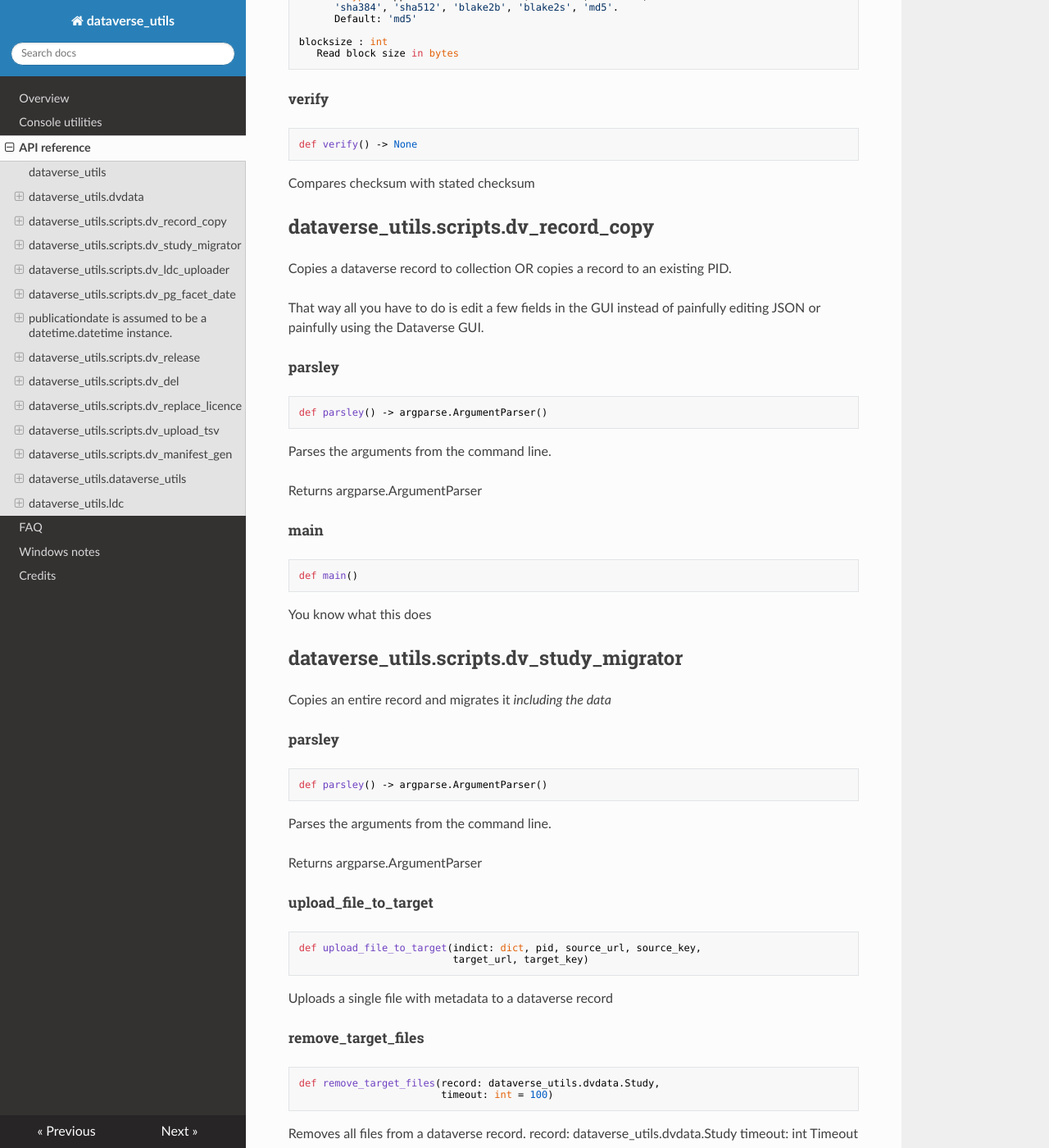
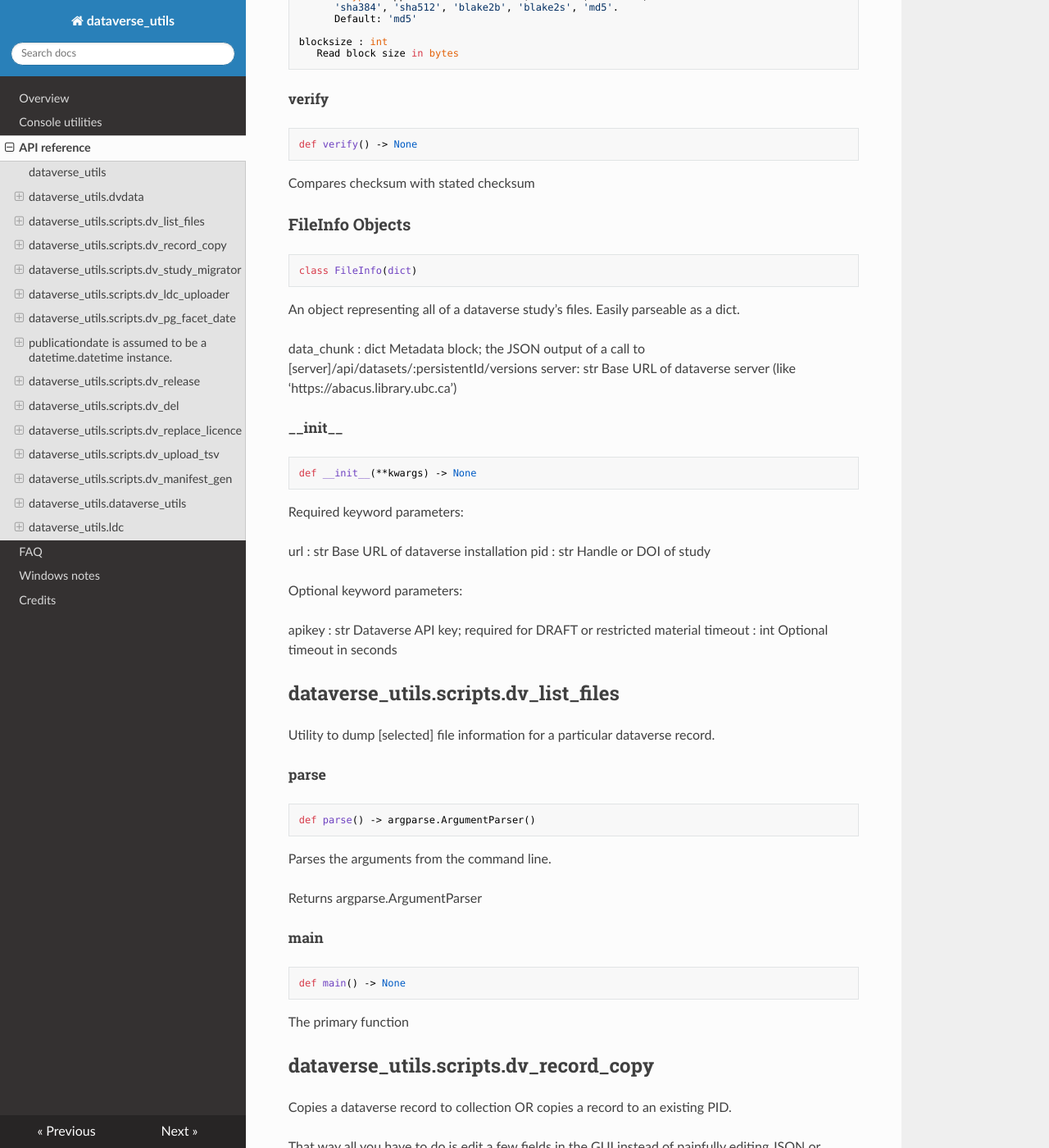
Before and after one commit to ubc-library-rc/dataverse_utils, an MkDocs documentation site: the page built from docs/api_ref.md, in a window 1280 px wide and 1400 px high, scrolled down 2612 px. Shown: the whole window at 82% size. Built offline with MkDocs 1.6.1, drawn with Linux system fonts in a browser that asks for light colours; nearby versions of some CDN libraries; some of the changed text lies outside the part shown.

Commit message:
Updated documentation

````diff
--- a/docs/api_ref.md
+++ b/docs/api_ref.md
@@ -182,6 +182,73 @@ def verify() -> None
 ```
 
 Compares checksum with stated checksum
+
+<a id="dataverse_utils.dvdata.FileInfo"></a>
+
+### FileInfo Objects
+
+```python
+class FileInfo(dict)
+```
+
+An object representing all of a dataverse study's files.
+Easily parseable as a dict.
+
+data_chunk : dict
+    Metadata block;  the JSON output of a call to
+    [server]/api/datasets/:persistentId/versions
+server: str
+    Base URL of dataverse server (like 'https://abacus.library.ubc.ca')
+
+<a id="dataverse_utils.dvdata.FileInfo.__init__"></a>
+
+##### \_\_init\_\_
+
+```python
+def __init__(**kwargs) -> None
+```
+
+Required keyword parameters:
+
+url : str
+    Base URL of dataverse installation
+pid : str
+    Handle or DOI of study
+
+Optional keyword parameters:
+
+apikey : str
+    Dataverse API key; required for DRAFT or restricted material
+timeout : int
+    Optional timeout in seconds
+
+<a id="dataverse_utils.scripts.dv_list_files"></a>
+
+## dataverse\_utils.scripts.dv\_list\_files
+
+Utility to dump [selected] file information for a particular dataverse record.
+
+<a id="dataverse_utils.scripts.dv_list_files.parse"></a>
+
+##### parse
+
+```python
+def parse() -> argparse.ArgumentParser()
+```
+
+Parses the arguments from the command line.
+
+Returns argparse.ArgumentParser
+
+<a id="dataverse_utils.scripts.dv_list_files.main"></a>
+
+##### main
+
+```python
+def main() -> None
+```
+
+The primary function
 
 <a id="dataverse_utils.scripts.dv_record_copy"></a>
 
@@ -1331,12 +1398,23 @@ def files()
 
 Returns None. No files possible
 
+<a id="dataverse_utils.ldc.Ldc.oversize"></a>
+
+##### oversize
+
+```python
+@property
+def oversize(maxsize=None)
+```
+
+Make sure file is not too big for the Dataverse instance
+
 <a id="dataverse_utils.ldc.Ldc.fetch_record"></a>
 
 ##### fetch\_record
 
 ```python
-def fetch_record(url=None, timeout=45)
+def fetch_record(timeout=45)
 ```
 
 Downloads record from LDC website
@@ -1363,7 +1441,7 @@ def name_parser(name)
 
 Returns lastName/firstName JSON snippet from name
 
-----------------------------------------
+-----------------/-----------------------
 
 **Arguments**:
 
````
Also changed, not shown: other parts of docs/api_ref.md (+1 -1 lines), docs/credits.md (+3 -1 lines), docs/index.md (+11 -10 lines), docs/scripts.md (+35 -0 lines), docs/windows.md (+15 -7 lines).
